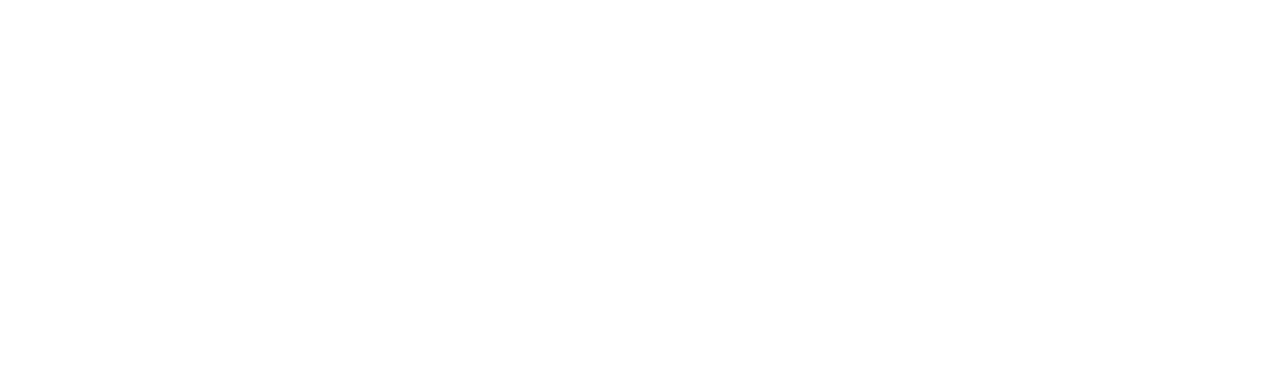
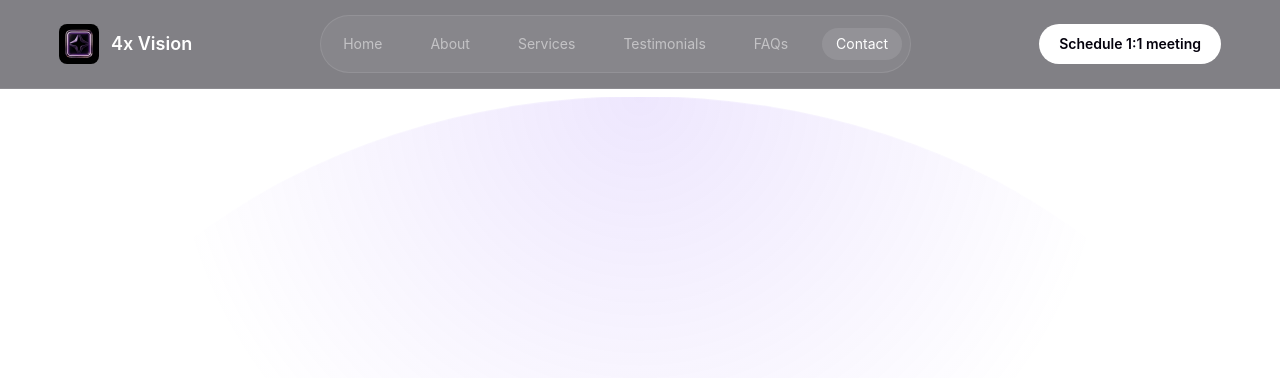
Before and after one commit to UMMEKASHAF12/4x-Vision-Website-, a React (Vite) app: page /contact in a window 1280 px wide. Before the commit this address had no page. Shown: the top 378 px of the page. Built offline with nearby package versions, Linux system fonts and the light colour scheme.

Commit message:
fix errors

```diff
--- a/src/App.jsx
+++ b/src/App.jsx
@@ -2,6 +2,7 @@
 import Home from "./Pages/Home";
 import About from "./Pages/About";
 import Services from "./Pages/Services";
+import Contact from "./Pages/Contact";
 import "./index.css";
 
 function App() {
@@ -11,6 +12,7 @@
         <Route path="/" element={<Home />} />
         <Route path="/about" element={<About />} />
         <Route path="/services" element={<Services />} />
+        <Route path="/contact" element={<Contact />} />
       </Routes>
     </Router>
   );
--- /dev/null
+++ b/src/Pages/Contact.jsx
@@ -0,0 +1,13 @@
+import Navbar from "../components/Navbar";
+
+const Contact = () => {
+  return (
+    <>
+        <Navbar />
+
+        {/* Add conetnt here */}
+    </>
+  );
+}
+
+export default Contact;
--- a/src/Pages/Services.jsx
+++ b/src/Pages/Services.jsx
@@ -1,4 +1,4 @@
-import Navbar from "../components/navbar";
+import Navbar from "../components/Navbar";
 import Footer from "../components/Footer";
 
 const Services = () => {
```
